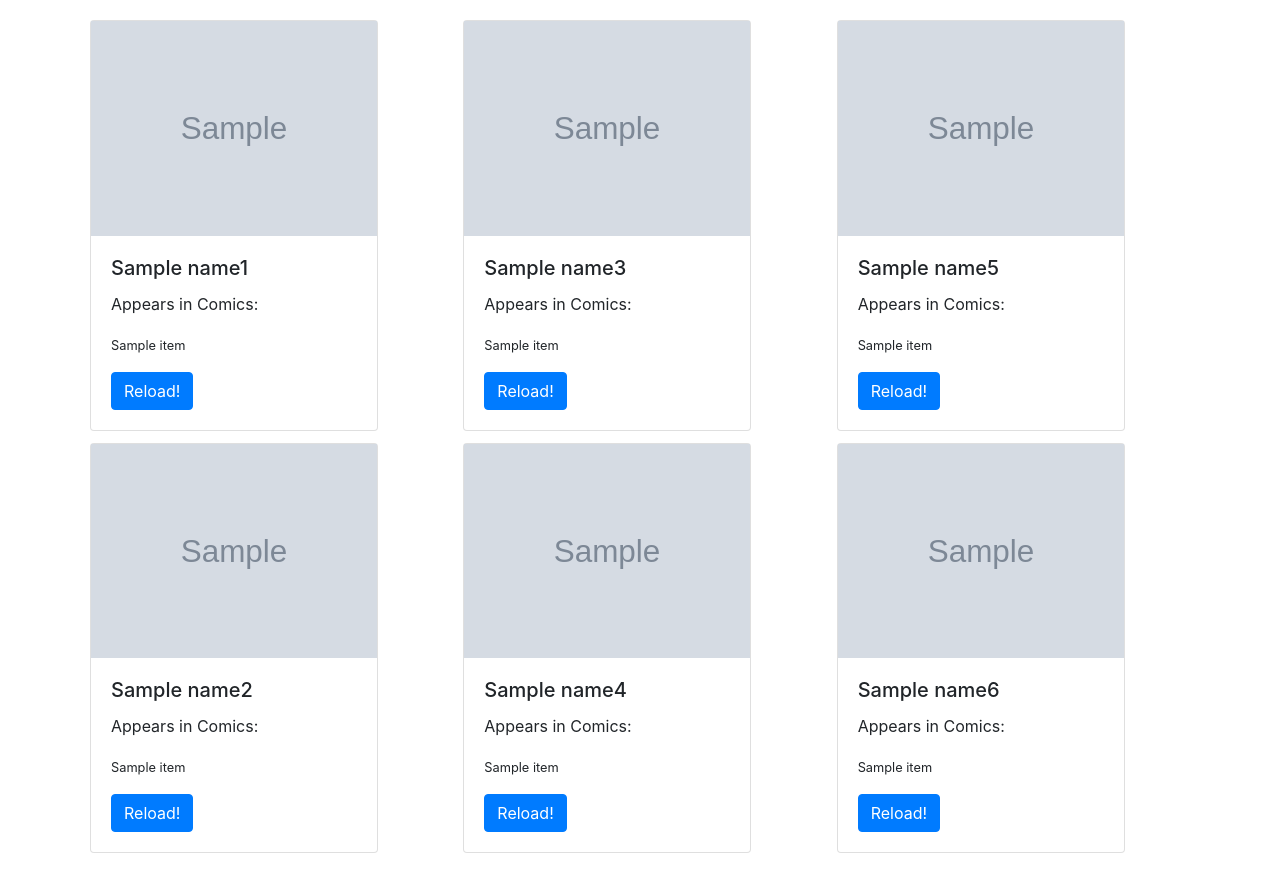
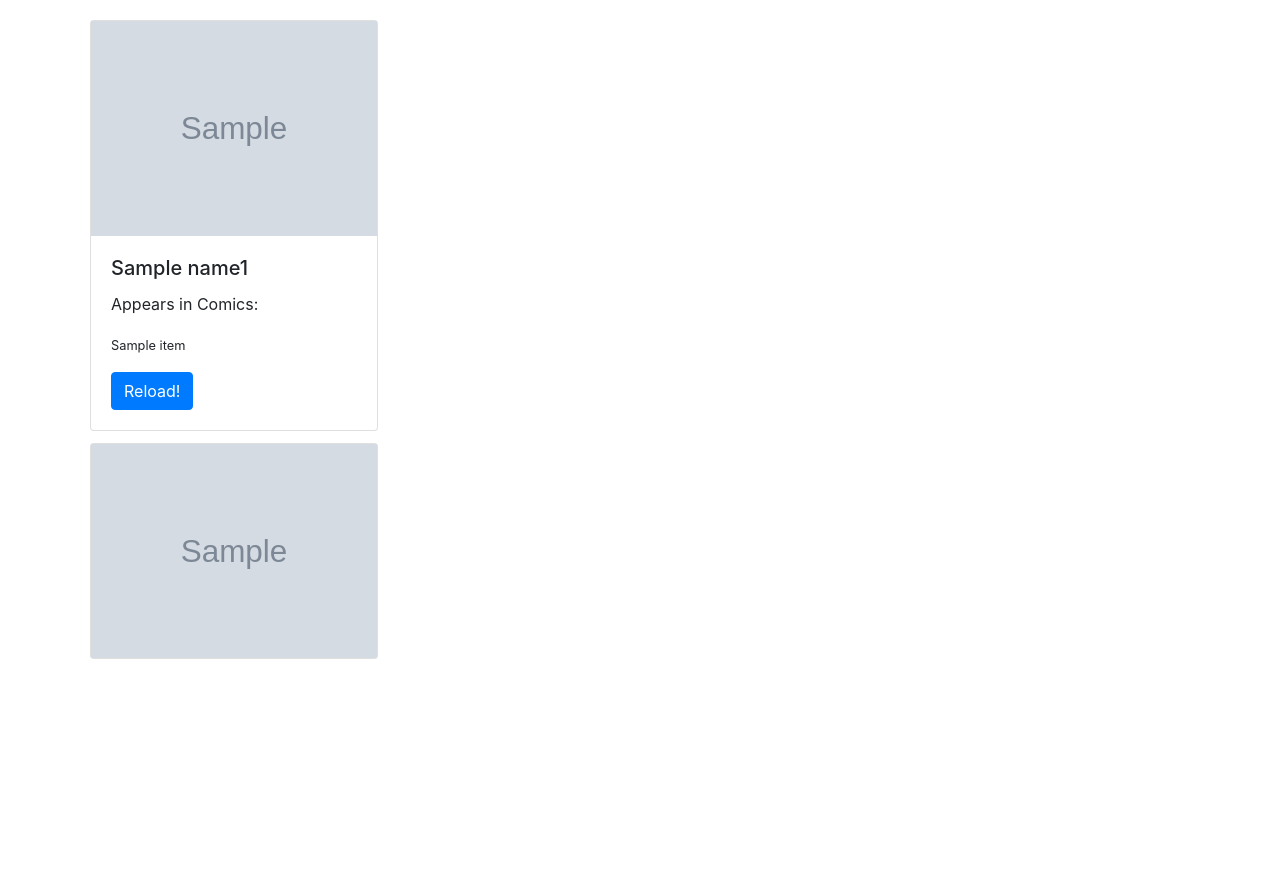
Before and after one commit to vfiftyfive/CFD12-Demo-App, a Python web app: template app/templates/page.html in a window 1280 px wide. After the commit the page ends 659 px from the top, so only its background shows below. Run offline with Jinja, Linux system fonts and the light colour scheme; the template is opened without the code that fills it: most values are stand-ins (such as "Sample title", 1, 10 or a date in 2020); grey boxes marked "Sample" are stand-in pictures; some libraries are stand-ins or nearby versions.

Commit message:
test remove cards

```diff
--- a/app/templates/page.html
+++ b/app/templates/page.html
@@ -40,104 +40,7 @@
           >
           </img>
 
-          <div class="card-body">
-            <h5 class="card-title">{{ name2 }}</h5>
-            <p class="card-text">
-              Appears in Comics:
-              <ul class="list-unstyled">
-              {% for item in seq2 %}
-                <li><small>{{ item }}</small></li>
-              {% endfor %}
-              </ul>
-            </p>
-            <form method="POST" action="reload">
-            <button name="reload" class="btn btn-primary" value="card2">Reload! </button>
-          </div>
-        </div>
-        <div class="card" style="width: 18rem">
-          <img
-          src={{ image3_url }}
-          class="img-fluid"
-          >
-          </img>
 
-          <div class="card-body">
-            <h5 class="card-title">{{ name3 }}</h5>
-            <p class="card-text">
-              Appears in Comics:
-              <ul class="list-unstyled">
-              {% for item in seq3 %}
-                <li><small>{{ item }}</small></li>
-              {% endfor %}
-              </ul>
-            </p>
-            <form method="POST" action="reload">
-            <button name="reload" class="btn btn-primary" value="card3">Reload! </button>
-          </div>
-        </div>
-        <div class="card" style="width: 18rem">
-          <img
-          src={{ image4_url }}
-          class="img-fluid"
-          >
-          </img>
-
-          <div class="card-body">
-            <h5 class="card-title">{{ name4 }}</h5>
-            <p class="card-text">
-              Appears in Comics:
-              <ul class="list-unstyled">
-              {% for item in seq4 %}
-                <li><small>{{ item }}</small></li>
-              {% endfor %}
-              </ul>
-            </p>
-            <form method="POST" action="reload">
-            <button name="reload" class="btn btn-primary" value="card4">Reload! </button>
-          </div>
-        </div>
-        <div class="card" style="width: 18rem">
-          <img
-          src={{ image5_url }}
-          class="img-fluid"
-          >
-          </img>
-
-          <div class="card-body">
-            <h5 class="card-title">{{ name5 }}</h5>
-            <p class="card-text">
-              Appears in Comics:
-              <ul class="list-unstyled">
-              {% for item in seq5 %}
-                <li><small>{{ item }}</small></li>
-              {% endfor %}
-              </ul>
-            </p>
-            <form method="POST" action="reload">
-            <button name="reload" class="btn btn-primary" value="card5">Reload! </button>
-          </div>
-        </div>
-        <div class="card" style="width: 18rem">
-          <img
-          src={{ image6_url }}
-          class="img-fluid"
-          >
-          </img>
-
-          <div class="card-body">
-            <h5 class="card-title">{{ name6 }}</h5>
-            <p class="card-text">
-              Appears in Comics:
-              <ul class="list-unstyled">
-              {% for item in seq5 %}
-                <li><small>{{ item }}</small></li>
-              {% endfor %}
-              </ul>
-            </p>
-            <form method="POST" action="reload">
-            <button name="reload" class="btn btn-primary" value="card6">Reload! </button>
-          </div>
-        </div>
       </div>
     </div>
   </body>
```
